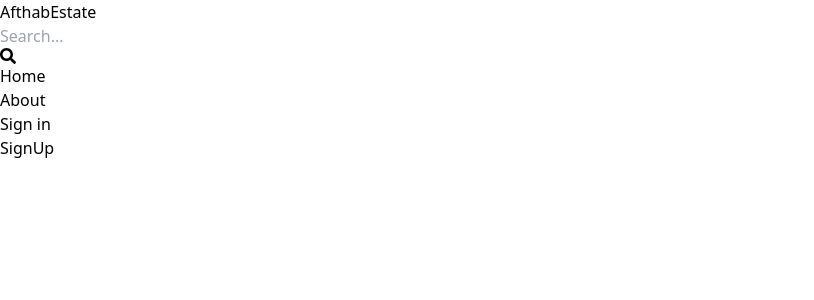
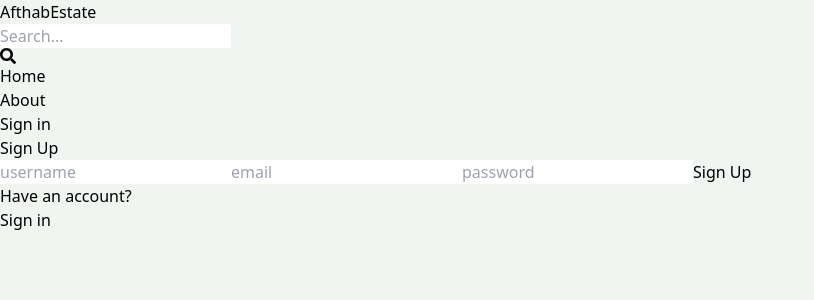
Before and after one commit to Afthabvu/mern-estate, a React (Vite) app in the folder client/: page /sign-up in a window 1280 px wide. Shown: the top 300 px of the page, without its empty margins (0-814 px from the left). Built offline with nearby package versions, Linux system fonts and the light colour scheme.

Commit message:
completed signup page ui

```diff
--- a/client/src/index.css
+++ b/client/src/index.css
@@ -1,3 +1,7 @@
 @tailwind base;
 @tailwind components;
 @tailwind utilities;
+
+body{
+    background-color: rgb(241,245,241);
+}
--- a/client/src/pages/SignUp.jsx
+++ b/client/src/pages/SignUp.jsx
@@ -1,9 +1,22 @@
 import React from 'react'
+import {Link} from "react-router-dom"
 
 export default function SignUp() {
   return (
-    <div>
-      SignUp
+    <div className='p-3 max-w-lg mx-auto'>
+      <h1 className='text-3xl text-center font-semibold my-7'>Sign Up</h1>
+      <form className='flex flex-col gap-4' >
+        <input type="text" placeholder='username' className='border p-3 rounded-lg' id='username' />
+        <input type="text" placeholder='email' className='border p-3 rounded-lg' id='email' />
+        <input type="text" placeholder='password' className='border p-3 rounded-lg' id='password' />
+        <button  className='bg-slate-700 text-white p-3 rounded-lg uppercase hover:opacity-95 disabled:opacity-80'>Sign Up</button>
+      </form>
+      <div className='flex gap-2 mt-5'>
+        <p>Have an account?</p>
+        <Link to={"/sign-in"}>
+          <span className='text-blue-700'>Sign in</span>
+        </Link>
+      </div>
     </div>
   )
 }
```
